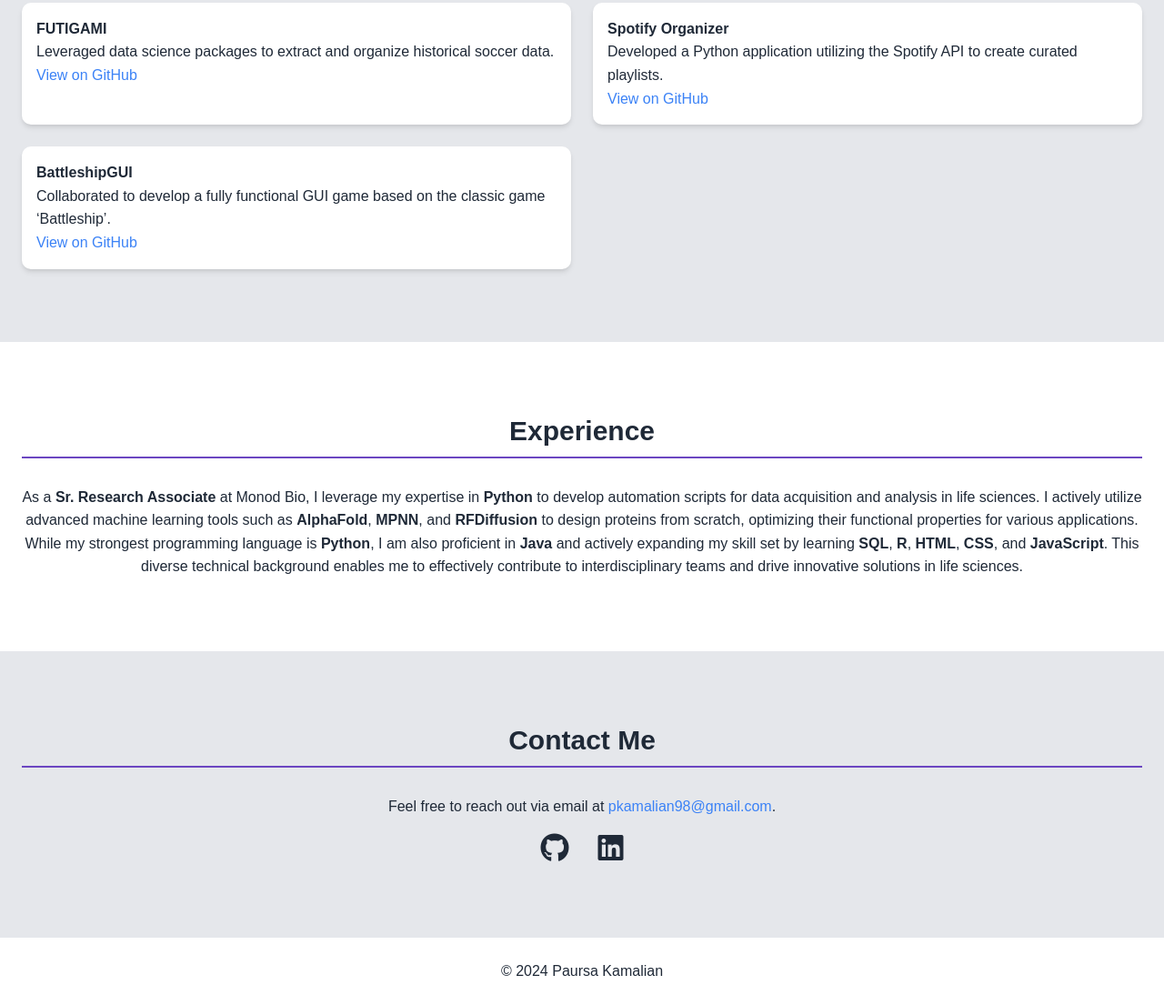
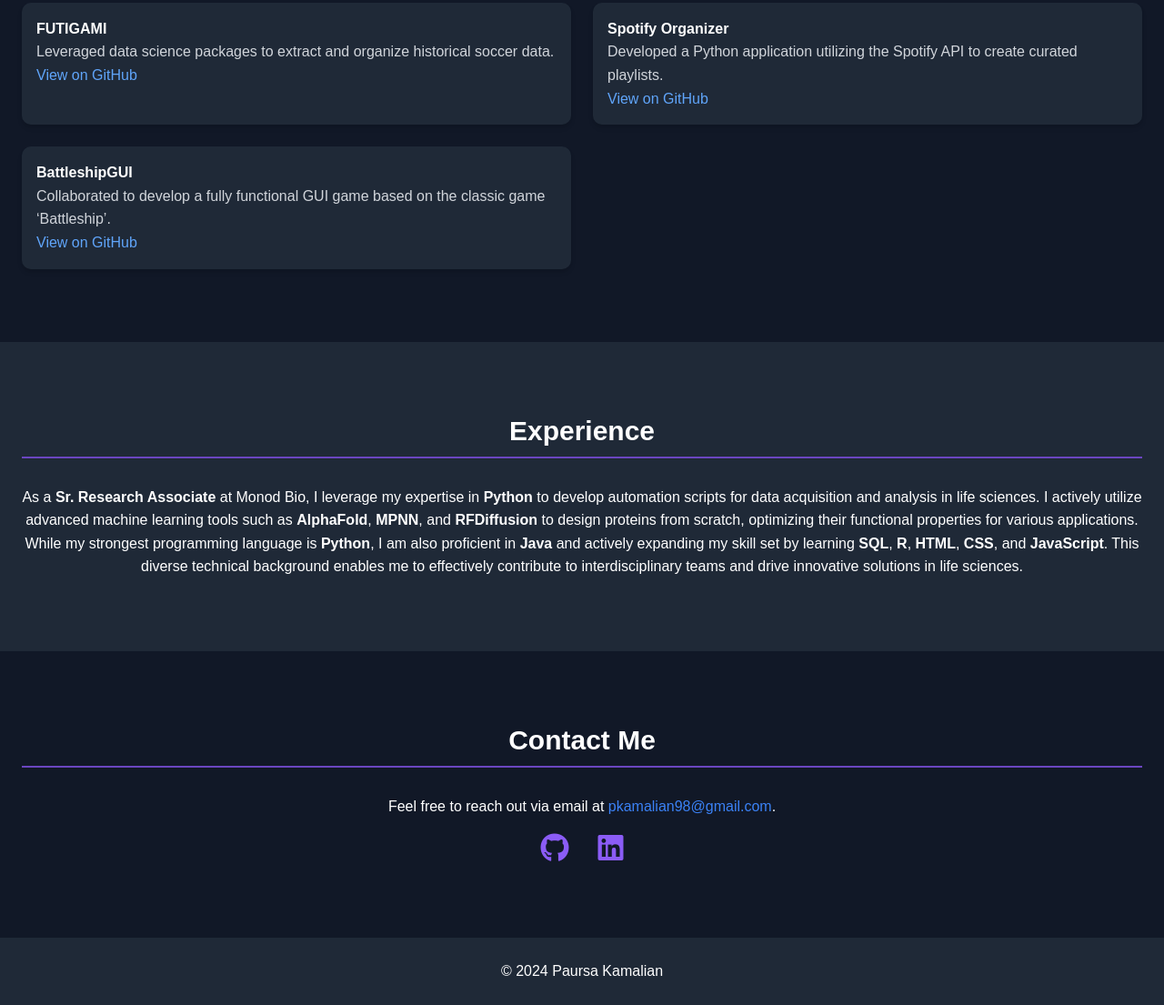
Before and after one commit to PaursaK/personal-website, a plain HTML site: page index.html in a window 1280 px wide. Shown: the part 1272-2377 px from the top of the page at 91% size. Drawn offline with nearby package versions, Linux system fonts and the light colour scheme.

Commit message:
I like darkmode colorways more

```diff
--- a/css/styles.css
+++ b/css/styles.css
@@ -82,13 +82,9 @@ h2 {
 .project-box:hover {
     transform: translateY(-5px); /* Lift effect */
     box-shadow: 0 8px 20px rgba(0, 0, 0, 0.2); /* Enhanced shadow effect */
-    background-color: #E2E8F0; /* Light gray background on hover */
+    background-color: #6B46C1; /* Light gray background on hover */
 }
 
-/* Optional: Add a darker color to the text when hovering */
-.project-box:hover h3 {
-    color: #1E3A8A; /* Darker text color */
-}
 
 footer {
     background-color: #F3F4F6; /* Light gray for footer */
--- a/index.html
+++ b/index.html
@@ -11,18 +11,19 @@
 <body class="bg-gray-100 text-gray-800">
 
     <!-- Navigation -->
-    <nav class="flex justify-between p-6 bg-white shadow-md">
-        <div class="text-lg font-bold">Paursa Kamalian</div>
-        <div>
-            <a href="#about" class="p-2 text-gray-800 hover:text-gray-600 hover:underline transition duration-300">About</a>
-            <a href="#projects" class="p-2 text-gray-800 hover:text-gray-600 hover:underline transition duration-300">Projects</a>
-            <a href="#experience" class="p-2 text-gray-800 hover:text-gray-600 hover:underline transition duration-300">Experience</a>
-            <a href="#contact" class="p-2 text-gray-800 hover:text-gray-600 hover:underline transition duration-300">Contact</a>
-        </div>
-    </nav>
+<!-- Navigation -->
+<nav class="flex justify-between p-6 bg-gray-800 bg-opacity-95 shadow-md">
+    <div class="text-lg font-bold text-white">Paursa Kamalian</div>
+    <div>
+        <a href="#about" class="p-2 text-gray-300 hover:text-gray-100 hover:underline transition duration-300">About</a>
+        <a href="#projects" class="p-2 text-gray-300 hover:text-gray-100 hover:underline transition duration-300">Projects</a>
+        <a href="#experience" class="p-2 text-gray-300 hover:text-gray-100 hover:underline transition duration-300">Experience</a>
+        <a href="#contact" class="p-2 text-gray-300 hover:text-gray-100 hover:underline transition duration-300">Contact</a>
+    </div>
+</nav>
 
     <!-- Home Section -->
-    <header class="flex flex-col items-center justify-center h-screen text-center">
+    <header class="flex flex-col items-center justify-center h-screen text-center bg-gray-900 text-white">
         <img src="assets/avatar.png" alt="Paursa Kamalian's Profile Picture" class="profile-pic">
         <h1 class="text-4xl font-extrabold">Hi, I'm Paursa Kamalian</h1>
         <p class="mt-4 text-lg">A graduate student in Computer and Information Technology with a passion for data science and life science research.</p>
@@ -30,61 +31,62 @@
     </header>
 
     <!-- About Section -->
-    <section id="about" class="py-20 px-6 bg-white">
-        <h2 class="text-3xl font-bold text-center">About Me</h2>
-        <p class="mt-4 text-center">I am a dedicated graduate student pursuing a Master's in Computer and Information Technology at the University of Pennsylvania, where I combine my background in biology with a passion for data science and programming. Beyond academics, I enjoy exploring my interests in soccer, photography, and options trading, which help me maintain a balanced lifestyle. I’m also passionate about music and love working on personal projects that allow me to express my creativity and enhance my technical skills.
+    <section id="about" class="py-20 px-6 bg-gray-800">
+        <h2 class="text-3xl font-bold text-center text-white">About Me</h2>
+        <p class="mt-4 text-center text-white">I am a dedicated graduate student pursuing a Master's in Computer and Information Technology at the University of Pennsylvania, where I combine my background in biology with a passion for data science and programming. Beyond academics, I enjoy exploring my interests in soccer, photography, and options trading, which help me maintain a balanced lifestyle. I’m also passionate about music and love working on personal projects that allow me to express my creativity and enhance my technical skills.
 
         </p>
     </section>
 
     <!-- Projects Section -->
-    <section id="projects" class="py-20 px-6 bg-gray-200">
-        <h2 class="text-3xl font-bold text-center">Projects</h2>
+    <section id="projects" class="py-20 px-6 bg-gray-900">
+        <h2 class="text-3xl font-bold text-center text-white">Projects</h2>
         <div class="mt-8 grid grid-cols-1 md:grid-cols-2 gap-6">
-            <div class="project-box bg-white p-4 rounded shadow-md">
-                <h3 class="font-bold">FUTIGAMI</h3>
-                <p>Leveraged data science packages to extract and organize historical soccer data.</p>
-                <a href="https://github.com/PaursaK/Futigami" target="_blank" class="text-blue-500">View on GitHub</a>
+            <div class="project-box bg-gray-800 p-4 rounded shadow-md">
+                <h3 class="font-bold text-white">FUTIGAMI</h3>
+                <p class="text-gray-300">Leveraged data science packages to extract and organize historical soccer data.</p>
+                <a href="https://github.com/PaursaK/Futigami" target="_blank" class="text-blue-400 hover:underline">View on GitHub</a>
             </div>
-            <div class="project-box bg-white p-4 rounded shadow-md">
-                <h3 class="font-bold">Spotify Organizer</h3>
-                <p>Developed a Python application utilizing the Spotify API to create curated playlists.</p>
-                <a href="https://github.com/PaursaK/SpotifyOrganizer" target="_blank" class="text-blue-500">View on GitHub</a>
+            <div class="project-box bg-gray-800 p-4 rounded shadow-md">
+                <h3 class="font-bold text-white">Spotify Organizer</h3>
+                <p class="text-gray-300">Developed a Python application utilizing the Spotify API to create curated playlists.</p>
+                <a href="https://github.com/PaursaK/SpotifyOrganizer" target="_blank" class="text-blue-400 hover:underline">View on GitHub</a>
             </div>
-            <div class="project-box bg-white p-4 rounded shadow-md">
-                <h3 class="font-bold">BattleshipGUI</h3>
-                <p>Collaborated to develop a fully functional GUI game based on the classic game ‘Battleship’.</p>
-                <a href="https://github.com/PaursaK/BattleshipGUI" target="_blank" class="text-blue-500">View on GitHub</a>
+            <div class="project-box bg-gray-800 p-4 rounded shadow-md">
+                <h3 class="font-bold text-white">BattleshipGUI</h3>
+                <p class="text-gray-300">Collaborated to develop a fully functional GUI game based on the classic game ‘Battleship’.</p>
+                <a href="https://github.com/PaursaK/BattleshipGUI" target="_blank" class="text-blue-400 hover:underline">View on GitHub</a>
             </div>
         </div>
     </section>
 
 
+
     <!-- Experience Section -->
-    <section id="experience" class="py-20 px-6 bg-white">
-        <h2 class="text-3xl font-bold text-center">Experience</h2>
-        <p class="mt-4 text-center">
+    <section id="experience" class="py-20 px-6 bg-gray-800">
+        <h2 class="text-3xl font-bold text-center text-white">Experience</h2>
+        <p class="mt-4 text-center text-white">
             As a <strong>Sr. Research Associate</strong> at Monod Bio, I leverage my expertise in <strong>Python</strong> to develop automation scripts for data acquisition and analysis in life sciences. I actively utilize advanced machine learning tools such as <strong>AlphaFold</strong>, <strong>MPNN</strong>, and <strong>RFDiffusion</strong> to design proteins from scratch, optimizing their functional properties for various applications. While my strongest programming language is <strong>Python</strong>, I am also proficient in <strong>Java</strong> and actively expanding my skill set by learning <strong>SQL</strong>, <strong>R</strong>, <strong>HTML</strong>, <strong>CSS</strong>, and <strong>JavaScript</strong>. This diverse technical background enables me to effectively contribute to interdisciplinary teams and drive innovative solutions in life sciences.
         </p>
 
     </section>
 
     <!-- Contact Section -->
-    <section id="contact" class="py-20 px-6 bg-gray-200">
-        <h2 class="text-3xl font-bold text-center">Contact Me</h2>
-        <p class="mt-4 text-center">Feel free to reach out via email at <a href="mailto:pkamalian98@gmail.com" class="text-blue-500">pkamalian98@gmail.com</a>.</p>
+    <section id="contact" class="py-20 px-6 bg-gray-900">
+        <h2 class="text-3xl font-bold text-center text-white">Contact Me</h2>
+        <p class="mt-4 text-center text-white">Feel free to reach out via email at <a href="mailto:pkamalian98@gmail.com" class="text-blue-500">pkamalian98@gmail.com</a>.</p>
         <div class="flex justify-center mt-4">
             <a href="https://github.com/PaursaK" target="_blank" class="mx-4 transition-transform transform hover:scale-125 hover:text-black">
-                <i class="fab fa-github fa-2x text-gray-800 hover:text-gray-900"></i>
+                <i class="fab fa-github fa-2x text-purple-500 hover:text-purple-500"></i>
             </a>
             <a href="https://www.linkedin.com/in/paursa-kamalian" target="_blank" class="mx-4 transition-transform transform hover:scale-125 hover:text-black">
-                <i class="fab fa-linkedin fa-2x text-gray-800 hover:text-gray-900"></i>
+                <i class="fab fa-linkedin fa-2x text-purple-500 hover:text-purple-500"></i>
             </a>
         </div>
     </section>
 
-    <footer class="py-6 text-center bg-white">
-        <p>&copy; 2024 Paursa Kamalian</p>
+    <footer class="py-6 text-center bg-gray-800">
+        <p class = "text-white">&copy; 2024 Paursa Kamalian</p>
     </footer>
 
 </body>
```
